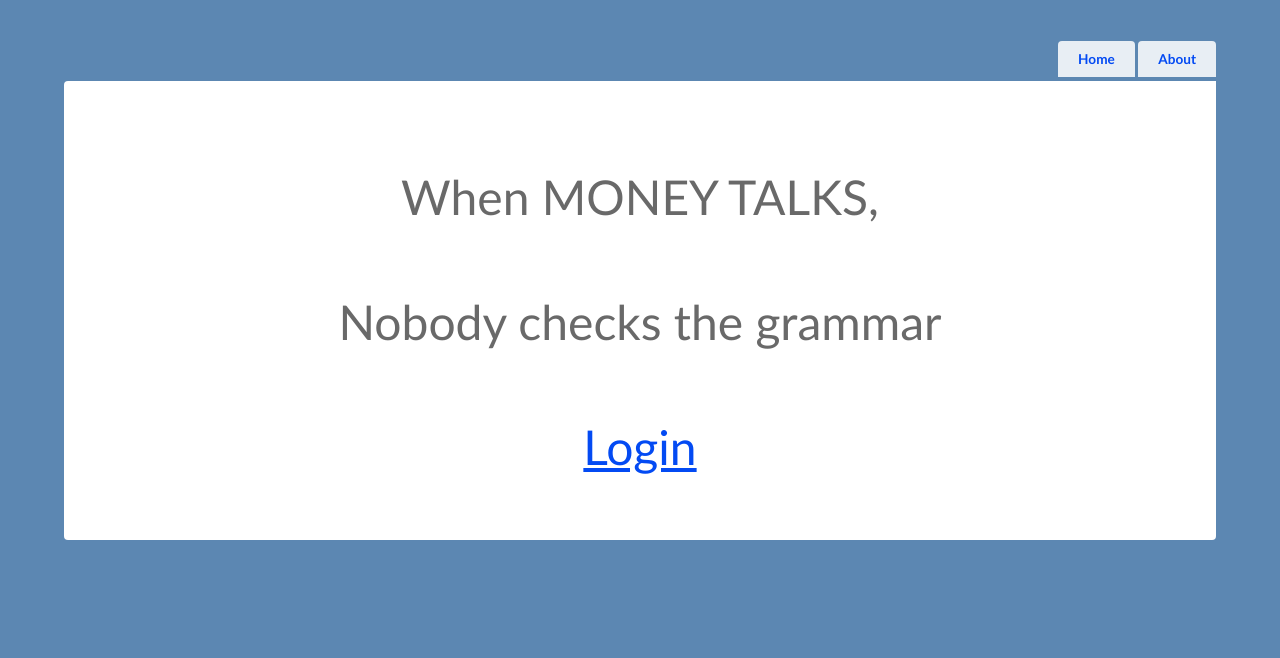
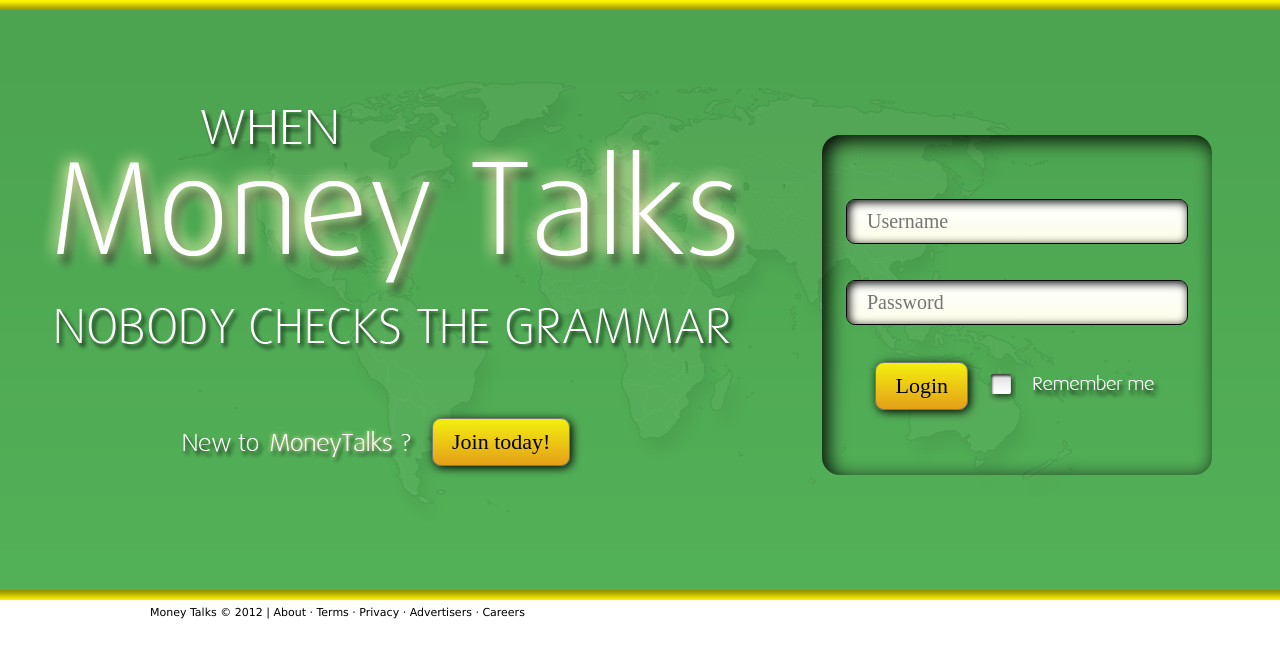
Before and after one commit to nirtu/Money_Talks, an ASP.NET MVC app: page / in a window 1280 px wide. Shown: the top 658 px of the page. Run offline with ASP.NET Core 8 and stand-ins for ASP.NET MVC 5, Linux system fonts and the light colour scheme; the project's own start-up code is not run, and a stand-in starts its controllers and pages; some libraries are stand-ins or nearby versions.

Commit message:
New welcome page is up!! Congratulations.
Don't try to use the login section, not working yet, both buttons direct to same login page.
Old web style is gone, now the site is ugly, no worries.

```diff
--- a/Money_Talks/Content/Site.css
+++ b/Money_Talks/Content/Site.css
@@ -4,12 +4,12 @@ to use a different color start by replacing all instances of
 #5c87b2 with your new color.
 ----------------------------------------------------------*/
 body {
-    background-color: #5c87b2;
-    font-size: .85em;
-    font-family: "Trebuchet MS", Verdana, Helvetica, Sans-Serif;
-    margin: 0;
-    padding: 0;
-    color: #696969;
+    font-family:Verdana, Arial, Helvetica, sans-serif;
+    background-image:url(~/graphics/images/banner.png);
+    background-repeat:repeat-x;
+    background-color:#ffffff;
+    padding:0;
+    margin:0;
 }
 
 a:link {
@@ -101,11 +101,12 @@ header h1, #header h1 {
 }
 
 #main {
-    padding: 30px 30px 15px 30px;
-    background-color: #fff;
-    border-radius: 4px 0 0 0;
-    -webkit-border-radius: 4px 0 0 0;
-    -moz-border-radius: 4px 0 0 0;
+    font-family:Verdana, Arial, Helvetica, sans-serif;
+background-image:url(images/banner.png);
+background-repeat:repeat-x;
+background-color:#ffffff;
+padding:0;
+margin:0;
 }
 
 footer,
--- a/Money_Talks/Controllers/HomeController.cs
+++ b/Money_Talks/Controllers/HomeController.cs
@@ -10,7 +10,7 @@ namespace Money_Talks.Controllers
     {
         public ActionResult Index()
         {
-            if(Request.IsAuthenticated)
+            if (Request.IsAuthenticated)
             {
                 return RedirectToAction("Index", "Transaction");
             }
--- a/Money_Talks/Views/Home/Index.cshtml
+++ b/Money_Talks/Views/Home/Index.cshtml
@@ -1,17 +1,42 @@
-@*<h2>@ViewBag.Message</h2>*@
+<!DOCTYPE html PUBLIC "-//W3C//DTD XHTML 1.0 Transitional//EN" "http://www.w3.org/TR/xhtml1/DTD/xhtml1-transitional.dtd">
+<html xmlns="http://www.w3.org/1999/xhtml">
+    <head>
+        <meta http-equiv="Content-Type" content="text/html; charset=utf-8" />
+        <title>Untitled Document</title>
+        <link href="../../graphics/styles.css" rel="stylesheet" type="text/css" />
+    </head>
 
-@{
-    ViewBag.Title = "Money Talks";
-}
-
-<div align="center">
-<font size="15">
-<p>When MONEY TALKS,</p>
-<p>Nobody checks the grammar</p>
-</font>
-<font size="10">
-<p>
-    @Html.ActionLink("Login", "LogOn", "Account")
-</p>
-</font>
-</div>
+    <body>
+        <div id="container">
+            <div id="header"></div>
+            <div id="join"></div>
+            <a class="join_button" href="../Account/LogOn">Join today!</a>
+            <div id="login">
+                <form action="../Account/LogOn" style="margin:auto; height:250px; width:100%; margin-top:45px">
+                    <table align="center" height="100%" width="100%">
+                        <tr>
+                            <td align="center" valign="middle" colspan="3">
+                                <input type="text" placeholder="Username" class="input" size="25"/>
+                            </td>
+                        </tr>
+                        <tr>
+                            <td align="center" valign="middle" colspan="3">
+                                <input type="text" placeholder="Password" class="input" size="25"/>
+                            </td>
+                        </tr>
+                        <tr>
+                            <td valign="middle" width="144px" align="right">
+                                <input type="submit" style="cursor:pointer" value="Login" class="button" />
+                            </td>
+                            <td valign="middle">
+                                <input type="checkbox" style="margin-left:17px; margin-top:5px; cursor:pointer" class="checkbox" />
+                            </td>
+                            <td><div id="remember" style="margin-top:4px; margin-right:10px"></div></td>
+                        </tr>
+                    </table>
+                </form>
+            </div>
+        </div>
+        <div id="rights">Money Talks © 2012 | About · Terms · Privacy · Advertisers · Careers</div>
+    </body>
+</html>
--- a/Money_Talks/Views/Shared/_Layout.cshtml
+++ b/Money_Talks/Views/Shared/_Layout.cshtml
@@ -1,34 +1 @@
-<!DOCTYPE html>
-<html>
-<head>
-    <meta charset="utf-8" />
-    <title>@ViewBag.Title</title>
-    <link href="@Url.Content("~/Content/Site.css")" rel="stylesheet" type="text/css" />
-    <script src="@Url.Content("~/Scripts/jquery-1.5.1.min.js")" type="text/javascript"></script>
-    <script src="@Url.Content("~/Scripts/modernizr-1.7.min.js")" type="text/javascript"></script>
-</head>
-<body>
-    <div class="page">
-        <header>
-            <div id="logindisplay">
-                @Html.Partial("_LogOnPartial")
-            </div>
-            <nav>
-                <ul id="menu">
-                    <li>@Html.ActionLink("Home", "Index", "Home")</li>
-                    @if (User.Identity.IsAuthenticated)
-                    {
-                        <li>@Html.ActionLink("Your Rules", "index", "Rules")</li>
-                    }
-                    <li>@Html.ActionLink("About", "About", "Home")</li>
-                </ul>
-            </nav>
-        </header>
-        <section id="main">
-            @RenderBody()
-        </section>
-        <footer>
-        </footer>
-    </div>
-</body>
-</html>
+@RenderBody()
--- a/Money_Talks/Views/Transaction/Index.cshtml
+++ b/Money_Talks/Views/Transaction/Index.cshtml
@@ -6,6 +6,12 @@
 }
 
 
+<p>
+    @if (Request.IsAuthenticated)
+    {
+        <text>Welcome![ @Html.ActionLink("Log Off", "LogOff", "Account") ]</text>
+    }
+</p>
 <p>
     @Html.ActionLink("Test", "Pop")
 </p>
--- /dev/null
+++ b/Money_Talks/graphics/styles.css
@@ -0,0 +1,176 @@
+* {
+	padding:0;
+	margin:0;
+}
+
+body {
+font-family:Verdana, Arial, Helvetica, sans-serif, daxWide;
+background-image:url(images/bg.png);
+background-repeat:repeat-x;
+background-color:#ffffff;
+padding:0;
+margin:0;
+}
+
+#container {
+	padding:0;
+	margin:auto;
+	background-repeat:no-repeat;
+	background-image: url(images/bg_img.png);
+	background-position:center;
+	width: 1200px;
+	height: 600px;
+}
+
+/* HEADER BACKGROUND IMAGE */
+#header {
+	background-repeat:no-repeat;
+	background-image: url(images/header_bg.png);
+	height: 242px;
+	width: 712px;
+	float:left;
+	margin-top: 110px;
+}
+/* HEADER BACKGROUND IMAGE END */
+
+#join {
+	position:absolute;
+	background-repeat:no-repeat;
+	background-image: url(images/join_img.png);
+	height: 60px;
+	width: 250px;
+	float:left;
+	margin-top: 420px;
+	margin-left:130px;
+}
+
+.join_button {
+	position:absolute;
+	top:418px;
+	left:432px;
+	text-decoration: none;
+	color: black;
+	font-size: 22px;
+	font-family: daxWide;
+	padding: 10px 19px 10px 19px;
+	border: 1px solid rgb(120,120,120);
+	Border-radius: 9px;
+	background: -webkit-gradient(linear, left top, left bottom, from(#f3f00e), to(#e59f19));
+	-webkit-box-shadow: #000000 2px 2px 10px;
+	-moz-box-shadow: #000000 2px 2px 10px;
+	box-shadow: #000000 2px 2px 10px;
+}
+
+.join_button:hover {
+border: 1px solid rgb(130,130,130);
+background: -webkit-gradient(linear, left top, left bottom, from(#e9c417), to(#ede113));
+}
+
+.join_button:active{
+	position:absolute;
+	top:420px;
+	left:434px;
+	-webkit-box-shadow: #000000 1px 1px 8px;
+	-moz-box-shadow: #000000 1px 1px 8px;
+	box-shadow: #000000 1px 1px 8px;
+}
+
+.button {
+	/*position:relative;*/
+	text-decoration: none;
+	color: black;
+	font-size: 22px;
+	font-family: daxWide;
+	padding: 10px 19px 10px 19px;
+	border: 1px solid rgb(120,120,120);
+	Border-radius: 9px;
+	background: -webkit-gradient(linear, left top, left bottom, from(#f3f00e), to(#e59f19));
+	-webkit-box-shadow: #000000 2px 2px 10px;
+	-moz-box-shadow: #000000 2px 2px 10px;
+	box-shadow: #000000 2px 2px 10px;
+}
+
+.button:hover {
+border: 1px solid rgb(130,130,130);
+background: -webkit-gradient(linear, left top, left bottom, from(#e9c417), to(#ede113));
+}
+
+.button:active{
+position:relative; /*allow the move*/
+left:2px; /*move the button to the right 1px;*/
+top:2px; /*move the button down 1px;*/
+-webkit-box-shadow: #000000 1px 1px 8px;
+-moz-box-shadow: #000000 1px 1px 8px;
+box-shadow: #000000 1px 1px 8px;
+}
+
+#login {
+	height: 340px;
+	width: 390px;
+	float:right;
+	margin-top:135px;
+	margin-right:28px;
+	-webkit-box-shadow: inset 5px 5px 20px #000000;
+	box-shadow: inset 5px 5px 20px #000000;
+	border-radius:18px;
+}
+
+.input{
+	/*position:relative;
+	left:13px;
+	top:13px;*/
+	text-decoration: none;
+	color: black;
+	font-size: 20px;
+	font-family: daxWide;
+	padding: 10px 20px 10px 20px;
+	border: 1px solid #000;
+	Border-radius: 9px;
+	background: -webkit-gradient(linear, left top, left bottom, from(#ffffff), to(#fcfde7));
+	-moz-box-shadow: inset 2px 2px 10px #000000;
+	-webkit-box-shadow: inset 2px 2px 10px #000000;
+	box-shadow: inset 2px 2px 10px #000000;
+}
+
+.checkbox {
+	height:30px;
+	width:30px;
+   	background: -webkit-gradient(linear, left top, left bottom, from(#fff), to(#ccc));
+   	-webkit-appearance: none;
+   	-webkit-border-radius: 0.3em;
+	background-image:url(images/checkbox.png);
+}
+
+.checkbox:hover {
+	height:30px;
+	width:30px;
+   	background: -webkit-gradient(linear, left top, left bottom, from(#fff), to(#ccc));
+   	-webkit-appearance: none;
+   	-webkit-border-radius: 0.3em;
+	background-image:url(images/checkbox_hover.png);
+}
+
+.checkbox:checked {
+	height:30px;
+	width:30px;
+   	background: -webkit-gradient(linear, left top, left bottom, from(#fff), to(#ccc));
+   	-webkit-appearance: none;
+   	-webkit-border-radius: 0.3em;
+	background-image:url(images/v.png);
+}
+
+#remember {
+	background-repeat:no-repeat;
+	background-image:url(images/remember.png);
+	height:25px;
+	width:130px;
+}
+
+#rights {
+	font-size:11px;
+	height:12px;
+	width:500px;
+	margin-top:6px;
+	margin-left:150px;
+	float:left;
+}
```
Also changed, not shown: Money_Talks/graphics/index.html (added, +30 -0 lines), Money_Talks/Money_Talks.csproj, Money_Talks/graphics/images/600px-yellow_check-svg.png (added), Money_Talks/graphics/images/banner.png (added), Money_Talks/graphics/images/bg.png (added), Money_Talks/graphics/images/bg_img.png (added), Money_Talks/graphics/images/checkbox.png (added), Money_Talks/graphics/images/checkbox_hover.png (added), Money_Talks/graphics/images/header_bg.png (added), Money_Talks/graphics/images/join_img.png (added), Money_Talks/graphics/images/remember.png (added), Money_Talks/graphics/images/v.png (added), 1 other file.
